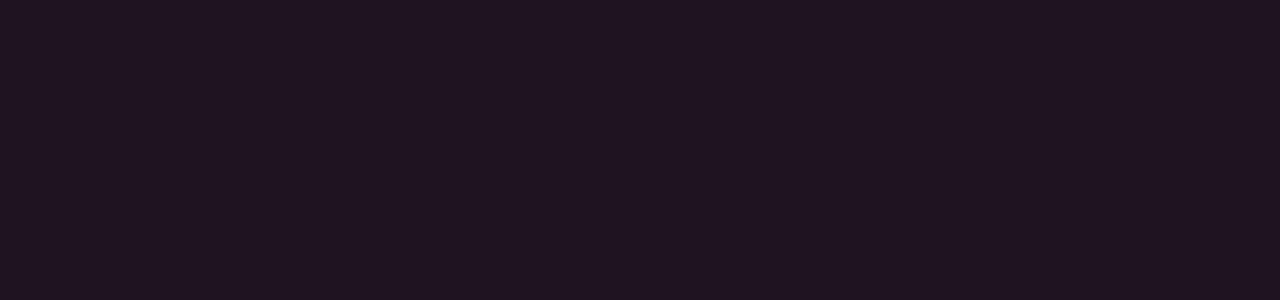
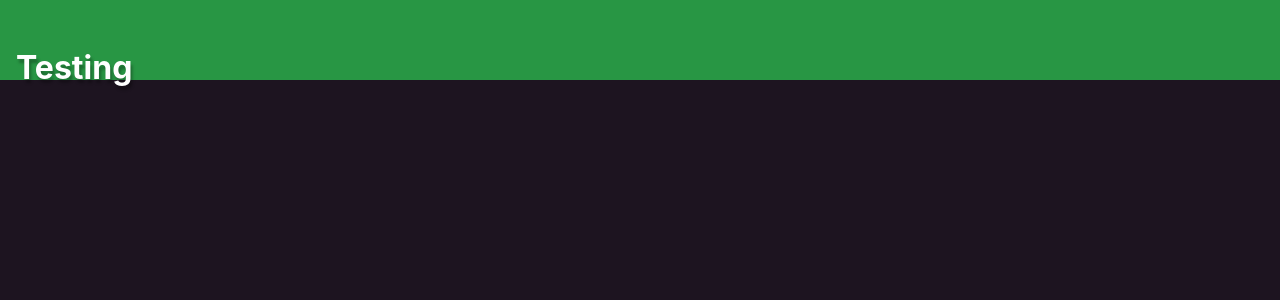
Before and after one commit to jollyjerr/footprints-frontend, a React (Create React App) app: page / in a window 1280 px wide. Shown: the top 300 px of the page. Built offline with nearby package versions, Linux system fonts and the light colour scheme.

Commit message:
adds routes and sticky navbar

```diff
--- a/package.json
+++ b/package.json
@@ -6,6 +6,7 @@
         "node-sass": "^4.12.0",
         "react": "^16.10.2",
         "react-dom": "^16.10.2",
+        "react-router-dom": "^5.1.2",
         "react-scripts": "3.2.0"
     },
     "scripts": {
--- a/src/App.js
+++ b/src/App.js
@@ -1,6 +1,9 @@
 import './App.scss';
 
 import React, { Component } from 'react'
+import { BrowserRouter as Router, Route, Link, Switch } from 'react-router-dom'
+import Navbar from './components/Navbar';
+import LandingContainer from './containers/LandingContainer';
 
 export default class App extends Component {
 
@@ -8,9 +11,15 @@
 
   render() {
     return (
-      <div className="App" >
+      <Router>
 
-      </div>
+        <Navbar />
+
+        <Route exact path="/">
+          <LandingContainer />
+        </Route>
+
+      </Router>
     )
   }
 }
--- a/src/App.scss
+++ b/src/App.scss
@@ -1,4 +1,6 @@
 @import './styles/variables.scss';
-body {
+html body {
+    margin: 0;
+    padding: 0;
     background-color: $dull;
 }
--- a/src/components/Navbar.js
+++ b/src/components/Navbar.js
@@ -1,4 +1,6 @@
 import React from 'react'
+
+import '../styles/Navbar.scss'
 
 export default function Navbar() {
     return (
--- /dev/null
+++ b/src/containers/LandingContainer.js
@@ -0,0 +1,11 @@
+import React from 'react'
+
+import '../styles/landing-container.scss'
+
+export default function LandingContainer() {
+    return (
+        <div className="landing-container" >
+
+        </div>
+    )
+}
--- a/src/styles/Navbar.scss
+++ b/src/styles/Navbar.scss
@@ -1,6 +1,15 @@
 @import './variables.scss';
 .navbar {
-    background-color: $primary;
-    width: 100%;
-    height: max-content;
+    background-color: $positive;
+    position: fixed;
+    right: 0;
+    left: 0;
+    z-index: 999;
+    height: $M;
+    h1 {
+        color: $title;
+        text-shadow: $TSstandard;
+        margin-top: 2rem;
+        padding: 1rem;
+    }
 }
--- /dev/null
+++ b/src/styles/landing-container.scss
@@ -0,0 +1,5 @@
+@import './variables.scss';
+.landing-container {
+    height: 999px;
+    margin-bottom: 300px;
+}
--- a/src/styles/variables.scss
+++ b/src/styles/variables.scss
@@ -17,6 +17,8 @@
 $FXS: 25%;
 $FXXS: 10%;
 $FXXXS: 2%;
+// text shadow
+$TSstandard: 2px 4px 3px rgba(0, 0, 0, 0.3);
 // component size
 $XXXL: 30rem;
 $XXL: 20rem;
```
Also changed, not shown: src/containers/LoginContainer.js (added, +9 -0 lines), src/logo.svg (deleted), 1 other file (tests, documents, lock files or other folders).
